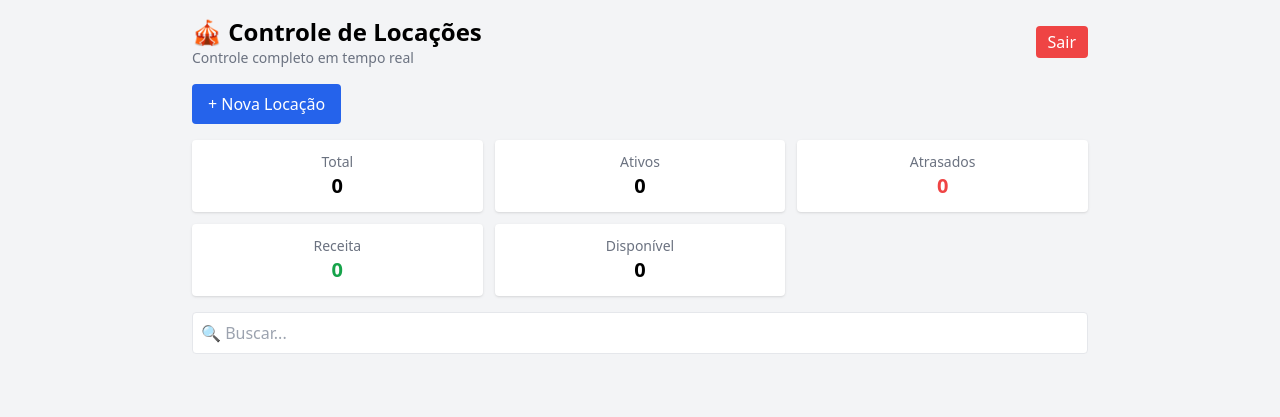
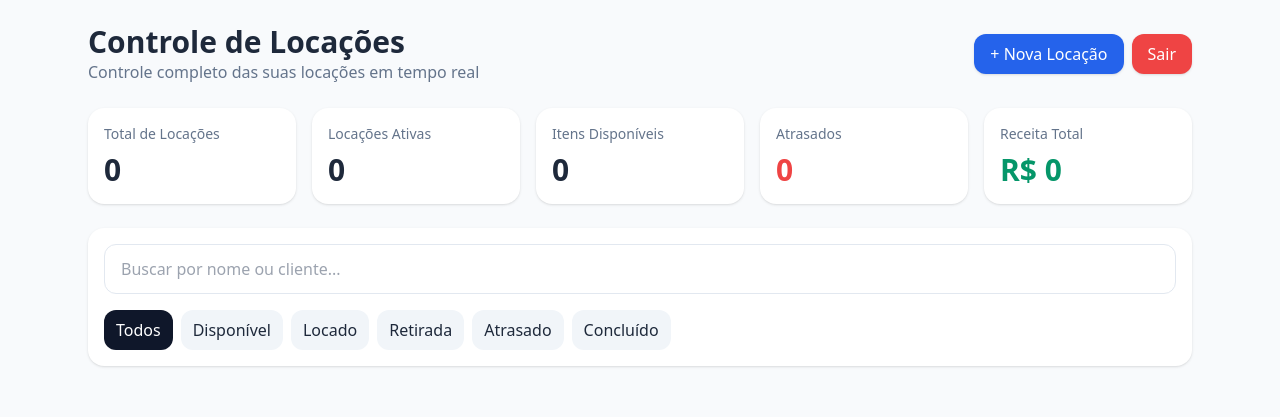
Before and after one commit to yuguzero/gestao-1.0, a website: page templates/index.html in a window 1280 px wide. Drawn offline with nearby package versions, Linux system fonts and the light colour scheme; no server answers.

Commit message:
Update index.html

```diff
--- a/templates/index.html
+++ b/templates/index.html
@@ -1,179 +1,237 @@
 <!DOCTYPE html>
-<html>
+<html lang="pt-BR">
 <head>
+    <meta charset="UTF-8">
+    <meta name="viewport" content="width=device-width, initial-scale=1.0">
     <title>Gestão AeG</title>
+    <script src="https://cdn.tailwindcss.com"></script>
+</head>
+<body class="bg-slate-50 text-slate-800">
 
-    <script src="https://cdn.jsdelivr.net/npm/chart.js"></script>
-    <script src="https://cdn.tailwindcss.com"></script>
+<div class="min-h-screen">
+    <div class="max-w-6xl mx-auto p-4 md:p-6">
 
-    <link rel="manifest" href="/manifest.json">
-</head>
-
-<body class="bg-gray-100 p-4">
-
-<div class="max-w-4xl mx-auto">
-
-    <!-- HEADER -->
-    <div class="flex justify-between items-center mb-4">
+        <div class="flex flex-col gap-4 md:flex-row md:items-center md:justify-between mb-6">
             <div>
-            <h1 class="text-2xl font-bold">🎪 Controle de Locações</h1>
-            <p class="text-gray-500 text-sm">Controle completo em tempo real</p>
+                <h1 class="text-3xl font-bold">Controle de Locações</h1>
+                <p class="text-slate-500">Controle completo das suas locações em tempo real</p>
             </div>
 
-        <a href="/logout" class="bg-red-500 text-white px-3 py-1 rounded">Sair</a>
+            <div class="flex gap-2">
+                <button onclick="abrirModal()" class="bg-blue-600 hover:bg-blue-700 text-white px-4 py-2 rounded-xl shadow">
+                    + Nova Locação
+                </button>
+                <a href="/logout" class="bg-red-500 hover:bg-red-600 text-white px-4 py-2 rounded-xl shadow text-center">
+                    Sair
+                </a>
+            </div>
         </div>
 
-    <!-- BOTÃO -->
-    <button onclick="abrirModal()" class="bg-blue-600 text-white px-4 py-2 rounded mb-4">
-        + Nova Locação
-    </button>
-
-    <!-- CARDS -->
-    <div class="grid grid-cols-2 md:grid-cols-3 gap-3 mb-4 text-center">
-
-        <div class="bg-white p-3 rounded shadow">
-            <p class="text-gray-500 text-sm">Total</p>
-            <h2 id="total" class="text-xl font-bold">0</h2>
+        <div class="grid grid-cols-1 sm:grid-cols-2 xl:grid-cols-5 gap-4 mb-6">
+            <div class="bg-white rounded-2xl shadow p-4">
+                <p class="text-sm text-slate-500">Total de Locações</p>
+                <h2 id="total" class="text-3xl font-bold mt-2">0</h2>
             </div>
 
-        <div class="bg-white p-3 rounded shadow">
-            <p class="text-gray-500 text-sm">Ativos</p>
-            <h2 id="ativos" class="text-xl font-bold">0</h2>
+            <div class="bg-white rounded-2xl shadow p-4">
+                <p class="text-sm text-slate-500">Locações Ativas</p>
+                <h2 id="ativos" class="text-3xl font-bold mt-2">0</h2>
             </div>
 
-        <div class="bg-white p-3 rounded shadow">
-            <p class="text-gray-500 text-sm">Atrasados</p>
-            <h2 id="atrasados" class="text-xl font-bold text-red-500">0</h2>
+            <div class="bg-white rounded-2xl shadow p-4">
+                <p class="text-sm text-slate-500">Itens Disponíveis</p>
+                <h2 id="disponivel" class="text-3xl font-bold mt-2">0</h2>
             </div>
 
-        <div class="bg-white p-3 rounded shadow">
-            <p class="text-gray-500 text-sm">Receita</p>
-            <h2 id="lucro" class="text-xl font-bold text-green-600">0</h2>
+            <div class="bg-white rounded-2xl shadow p-4">
+                <p class="text-sm text-slate-500">Atrasados</p>
+                <h2 id="atrasados" class="text-3xl font-bold mt-2 text-red-500">0</h2>
             </div>
 
-        <div class="bg-white p-3 rounded shadow">
-            <p class="text-gray-500 text-sm">Disponível</p>
-            <h2 id="disponivel" class="text-xl font-bold">0</h2>
+            <div class="bg-white rounded-2xl shadow p-4">
+                <p class="text-sm text-slate-500">Receita Total</p>
+                <h2 id="receita" class="text-3xl font-bold mt-2 text-emerald-600">R$ 0</h2>
+            </div>
         </div>
 
+        <div class="bg-white rounded-2xl shadow p-4 mb-6">
+            <input
+                id="busca"
+                placeholder="Buscar por nome ou cliente..."
+                class="w-full border border-slate-200 rounded-xl px-4 py-3 outline-none focus:ring-2 focus:ring-blue-500"
+                oninput="carregar()"
+            >
+
+            <div class="flex flex-wrap gap-2 mt-4">
+                <button onclick="setFiltro('todos')" class="px-3 py-2 rounded-xl bg-slate-900 text-white">Todos</button>
+                <button onclick="setFiltro('disponível')" class="px-3 py-2 rounded-xl bg-slate-100">Disponível</button>
+                <button onclick="setFiltro('locado')" class="px-3 py-2 rounded-xl bg-slate-100">Locado</button>
+                <button onclick="setFiltro('retirada')" class="px-3 py-2 rounded-xl bg-slate-100">Retirada</button>
+                <button onclick="setFiltro('atrasado')" class="px-3 py-2 rounded-xl bg-slate-100">Atrasado</button>
+                <button onclick="setFiltro('concluído')" class="px-3 py-2 rounded-xl bg-slate-100">Concluído</button>
+            </div>
         </div>
 
-    <!-- BUSCA -->
-    <input id="busca" placeholder="🔍 Buscar..."
-    class="border p-2 w-full mb-3 rounded" oninput="carregar()">
-
-    <!-- LISTA -->
-    <div id="lista"></div>
-
+        <div id="lista" class="grid grid-cols-1 md:grid-cols-2 gap-4"></div>
+    </div>
 </div>
 
 <script>
+let filtroAtual = "todos";
+
+function setFiltro(filtro) {
+    filtroAtual = filtro;
+    carregar();
+}
+
+function badgeClasse(status) {
+    if (status === "concluído") return "bg-emerald-100 text-emerald-700";
+    if (status === "locado") return "bg-blue-100 text-blue-700";
+    if (status === "disponível") return "bg-slate-100 text-slate-700";
+    if (status === "retirada") return "bg-amber-100 text-amber-700";
+    if (status === "atrasado") return "bg-red-100 text-red-700";
+    return "bg-slate-100 text-slate-700";
+}
+
 async function carregar() {
-    let res = await fetch("/brinquedos")
-    let dados = await res.json()
+    const res = await fetch("/brinquedos");
+    const dados = await res.json();
 
-    let busca = document.getElementById("busca").value.toLowerCase()
-    let lista = document.getElementById("lista")
-    lista.innerHTML = ""
+    const busca = (document.getElementById("busca")?.value || "").toLowerCase();
+    const lista = document.getElementById("lista");
+    lista.innerHTML = "";
 
-    let total = 0
-    let lucro = 0
-    let ativos = 0
-    let atrasados = 0
-    let disponivel = 0
+    let total = 0;
+    let ativos = 0;
+    let disponivel = 0;
+    let atrasados = 0;
+    let receita = 0;
 
-    let hoje = new Date()
+    const hoje = new Date();
 
-    dados.forEach(b => {
+    dados.forEach((b) => {
+        const nome = (b.nome || "").toLowerCase();
+        const cliente = (b.cliente || "").toLowerCase();
+        const valor = Number(b.valor || 0);
 
-        if (
-            (b.nome || "").toLowerCase().includes(busca) ||
-            (b.cliente || "").toLowerCase().includes(busca)
-        ) {
+        let statusVisual = b.status || "disponível";
 
-            total++
+        const temBusca = nome.includes(busca) || cliente.includes(busca);
+        if (!temBusca) return;
 
-            if (b.status === "concluído") lucro += Number(b.valor || 0)
-            if (b.status === "locado") ativos++
-            if (b.status === "disponível") disponivel++
-
-            let atrasado = false
+        let itemAtrasado = false;
         if (b.retirada) {
-                let data = new Date(b.retirada)
-                if (data < hoje && b.status !== "concluído") {
-                    atrasado = true
-                    atrasados++
+            const dataRetirada = new Date(b.retirada);
+            if (dataRetirada < hoje && statusVisual !== "concluído") {
+                itemAtrasado = true;
+                statusVisual = "atrasado";
             }
         }
 
-            let cor = atrasado ? "border-red-400" : "border-gray-200"
+        if (filtroAtual !== "todos" && statusVisual !== filtroAtual) return;
+
+        total++;
+
+        if (statusVisual === "locado" || statusVisual === "retirada") ativos++;
+        if (statusVisual === "disponível") disponivel++;
+        if (statusVisual === "atrasado") atrasados++;
+        if (b.status === "concluído") receita += valor;
+
+        const borda = itemAtrasado ? "border-red-300" : "border-slate-200";
 
         lista.innerHTML += `
-            <div class="bg-white p-3 rounded shadow mb-2 border ${cor}">
-                <div class="flex justify-between">
-                    <b>${b.nome}</b>
-                    <span class="text-sm">${b.status}</span>
+            <div class="bg-white rounded-2xl shadow p-5 border ${borda}">
+                <div class="flex items-start justify-between gap-3">
+                    <div>
+                        <h3 class="text-xl font-semibold">${b.nome || "Sem nome"}</h3>
+                        <p class="text-slate-500 mt-1">${b.cliente || "Sem cliente"}</p>
+                    </div>
+                    <span class="text-sm px-3 py-1 rounded-full ${badgeClasse(statusVisual)}">
+                        ${statusVisual}
+                    </span>
                 </div>
 
-                <p class="text-sm text-gray-600">👤 ${b.cliente || "—"}</p>
-                <p class="text-sm text-gray-600">💰 R$${b.valor || 0}</p>
+                <div class="mt-4 space-y-1 text-sm text-slate-600">
+                    <p>💰 Valor: R$ ${valor}</p>
+                    <p>📞 Telefone: ${b.telefone || "—"}</p>
+                    <p>📅 Entrega: ${b.entrega || "—"}</p>
+                    <p>📦 Retirada: ${b.retirada || "—"}</p>
+                </div>
 
-                <div class="flex gap-2 mt-2">
-                    <button onclick="mudarStatus(${b.id}, 'locado')" class="bg-blue-500 text-white px-2 rounded">📦</button>
-                    <button onclick="mudarStatus(${b.id}, 'concluído')" class="bg-green-500 text-white px-2 rounded">✔</button>
-                    <button onclick="deletar(${b.id})" class="bg-red-500 text-white px-2 rounded">🗑️</button>
+                <div class="flex flex-wrap gap-2 mt-4">
+                    <button onclick="mudarStatus(${b.id}, 'disponível')" class="px-3 py-2 rounded-xl bg-slate-100 hover:bg-slate-200">
+                        Disponível
+                    </button>
+                    <button onclick="mudarStatus(${b.id}, 'locado')" class="px-3 py-2 rounded-xl bg-blue-500 hover:bg-blue-600 text-white">
+                        Locado
+                    </button>
+                    <button onclick="mudarStatus(${b.id}, 'retirada')" class="px-3 py-2 rounded-xl bg-amber-500 hover:bg-amber-600 text-white">
+                        Retirada
+                    </button>
+                    <button onclick="mudarStatus(${b.id}, 'concluído')" class="px-3 py-2 rounded-xl bg-emerald-500 hover:bg-emerald-600 text-white">
+                        Concluir
+                    </button>
+                    <button onclick="deletarItem(${b.id})" class="px-3 py-2 rounded-xl bg-red-500 hover:bg-red-600 text-white">
+                        Excluir
+                    </button>
                 </div>
-            </div>`
-        }
-    })
+            </div>
+        `;
+    });
 
-    document.getElementById("total").innerText = total
-    document.getElementById("lucro").innerText = "R$ " + lucro
-    document.getElementById("ativos").innerText = ativos
-    document.getElementById("atrasados").innerText = atrasados
-    document.getElementById("disponivel").innerText = disponivel
+    document.getElementById("total").innerText = total;
+    document.getElementById("ativos").innerText = ativos;
+    document.getElementById("disponivel").innerText = disponivel;
+    document.getElementById("atrasados").innerText = atrasados;
+    document.getElementById("receita").innerText = `R$ ${receita}`;
 }
 
 async function mudarStatus(id, status) {
     await fetch("/status", {
         method: "POST",
-        headers: {"Content-Type": "application/json"},
+        headers: { "Content-Type": "application/json" },
         body: JSON.stringify({ id, status })
-    })
-    carregar()
+    });
+    carregar();
 }
 
-async function deletar(id) {
+async function deletarItem(id) {
     await fetch("/deletar", {
         method: "POST",
-        headers: {"Content-Type": "application/json"},
+        headers: { "Content-Type": "application/json" },
         body: JSON.stringify({ id })
-    })
-    carregar()
+    });
+    carregar();
 }
 
 async function abrirModal() {
-    let nome = prompt("Nome do brinquedo:")
-    let cliente = prompt("Cliente:")
-    let valor = prompt("Valor:")
+    const nome = prompt("Nome do brinquedo:");
+    if (!nome) return;
 
-    if (!nome) return
+    const cliente = prompt("Cliente:") || "";
+    const telefone = prompt("Telefone:") || "";
+    const entrega = prompt("Data de entrega (AAAA-MM-DD):") || "";
+    const retirada = prompt("Data de retirada (AAAA-MM-DD):") || "";
+    const valor = prompt("Valor:") || "0";
 
     await fetch("/brinquedos", {
         method: "POST",
-        headers: {"Content-Type": "application/json"},
+        headers: { "Content-Type": "application/json" },
         body: JSON.stringify({
             nome,
             cliente,
+            telefone,
+            entrega,
+            retirada,
             valor,
             status: "disponível"
         })
-    })
+    });
 
-    carregar()
+    carregar();
 }
 
-carregar()
+carregar();
 </script>
 
 </body>
```
Lines whose indentation alone changed are shown as unchanged.
